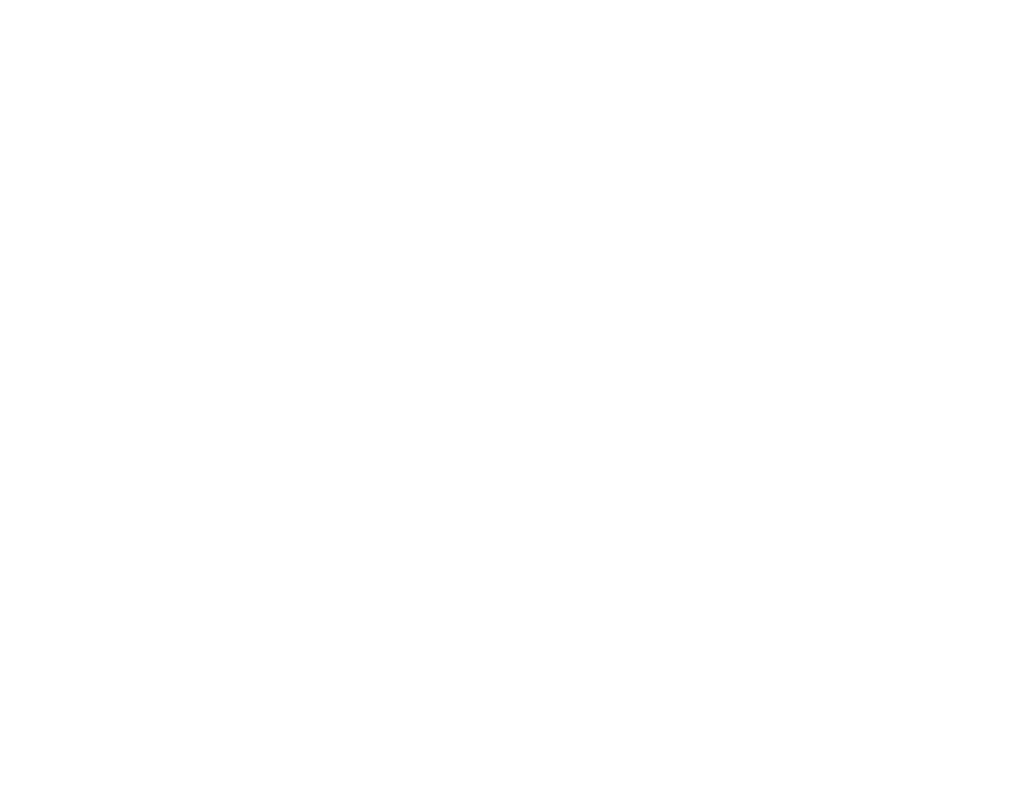
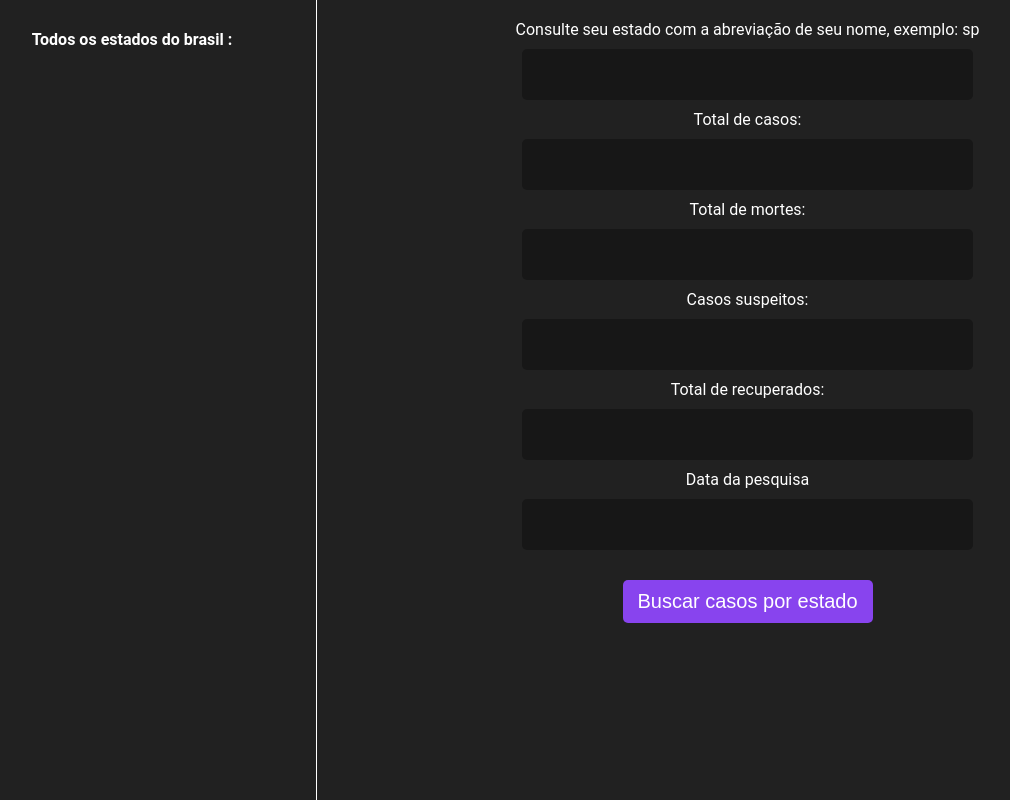
Before and after one commit to gregolly/o-omegasistemas-teste-front-end, a plain HTML site: page index.html in a window 1280 px wide. Shown: the whole page, without its empty margins (77-1087 px from the left). Drawn offline with Linux system fonts and the light colour scheme; no server answers.

Commit message:
Estado com mais casos.

```diff
--- a/index.html
+++ b/index.html
@@ -8,7 +8,171 @@
 </head>
 
 <body>
+  <div class="container">
+    <div class="moreCases">
+      <h1>Todos os estados do brasil : <span id="stateWithMoreCases"></span></h1>
 
+    </div>
+    <div class="showCases">
+      <form class="covidForm" action="">
+        <div class="input-group">
+          <label for="estado">Consulte seu estado com a abreviação de seu nome, exemplo: sp</label>
+          <input id="estado" type="text" id="covid-search">
+        </div>
+        <div class="input-group">
+          <label for="cases">Total de casos:</label>
+          <input id="cases" type="text">
+        </div>
+        <div class="input-group">
+          <label for="deaths">Total de mortes:</label>
+          <input id="deaths" type="text">
+        </div>
+        <div class="input-group">
+          <label for="suspects">Casos suspeitos:</label>
+          <input id="suspects" type="text">
+        </div>
+        <div class="input-group">
+          <label for="refuses">Total de recuperados:</label>
+          <input id="refuses" type="text">
+        </div>
+        <div class="input-group">
+          <label for="datetime">Data da pesquisa</label>
+          <input id="datetime" type="text">
+        </div>
+      </form>
+      <button type="submit" id="submit">Buscar casos por estado</button>
+    </div>
+  </div>
 </body>
 
+<script>
+  const covid = document.querySelector('#estado')
+  const buttonSubmit = document.querySelector('#submit')
+
+  const showData = (result) => {
+    for (const field in result) {
+      if (document.querySelector('#' + field)) {
+        console.log(field)
+        document.querySelector('#' + field).value = result[field]
+      }
+    }
+  }
+
+  buttonSubmit.addEventListener('click', (e) => {
+    let search = covid.value
+    fetch(`https://covid19-brazil-api.now.sh/api/report/v1/brazil/uf/${search}`)
+      .then(res => {
+        res.json()
+          .then(data => showData(data))
+      })
+      .catch(e => console.log('Deu errado: ', e.message))
+    console.log(covid.value)
+  })
+
+  const AllStatesOfBRazil = () => {
+    const apiStates = fetch('https://covid19-brazil-api.now.sh/api/report/v1/brazil/uf/sp')
+
+    apiStates
+      .then(r => r.json())
+      .then(body => {
+        console.log(body.state)
+      })
+  }
+  AllStatesOfBRazil()
+</script>
+
+<style>
+  * {
+    margin: 0;
+    padding: 0;
+  }
+
+  body {
+    background: #212121;
+    font-family: 'roboto', sans-serif;
+  }
+
+  .container {
+    max-width: 1280px;
+    display: flex;
+    flex-wrap: wrap;
+    justify-content: center;
+    margin: auto 25px;
+  }
+
+  .moreCases {
+    flex: 1 1 20%;
+    max-width: 30%;
+    color: #fff;
+    border-right: 1px solid;
+    min-height: 100vh;
+  }
+
+  .moreCases h1 {
+    margin-top: 30px;
+    font-size: 16px;
+    text-align: center;
+  }
+
+  .showCases {
+    display: flex;
+    flex-direction: column;
+    flex: 1 1 70%;
+    max-width: 70%;
+  }
+
+  .covidForm {
+    padding: 10px;
+    color: #fff;
+    align-items: center;
+    text-align: center;
+  }
+
+  .covidForm label {
+    display: block;
+    margin-bottom: 10px;
+    margin-top: 10px;
+  }
+
+  .input-group input {
+    width: 50%;
+    padding: 15px;
+    border-radius: 5px;
+    border: none;
+    background: rgba(0, 0, 0, .3);
+    color: #fff;
+    font-size: 18px;
+  }
+
+  button[type=submit] {
+    margin-top: 20px;
+    border: none;
+    color: #fff;
+    background-color: #84e;
+    width: 250px;
+    align-self: center;
+    padding: 10px;
+    border-radius: 5px;
+    font-size: 20px;
+  }
+
+  @media(max-width: 768px) {
+
+    .moreCases,
+    .showCases {
+      flex: 1 1 100%;
+      max-width: 100%;
+    }
+
+    .showCases {
+      order: 0;
+    }
+
+    .moreCases {
+      order: 1;
+      border: none;
+    }
+  }
+</style>
+
 </html>
```
